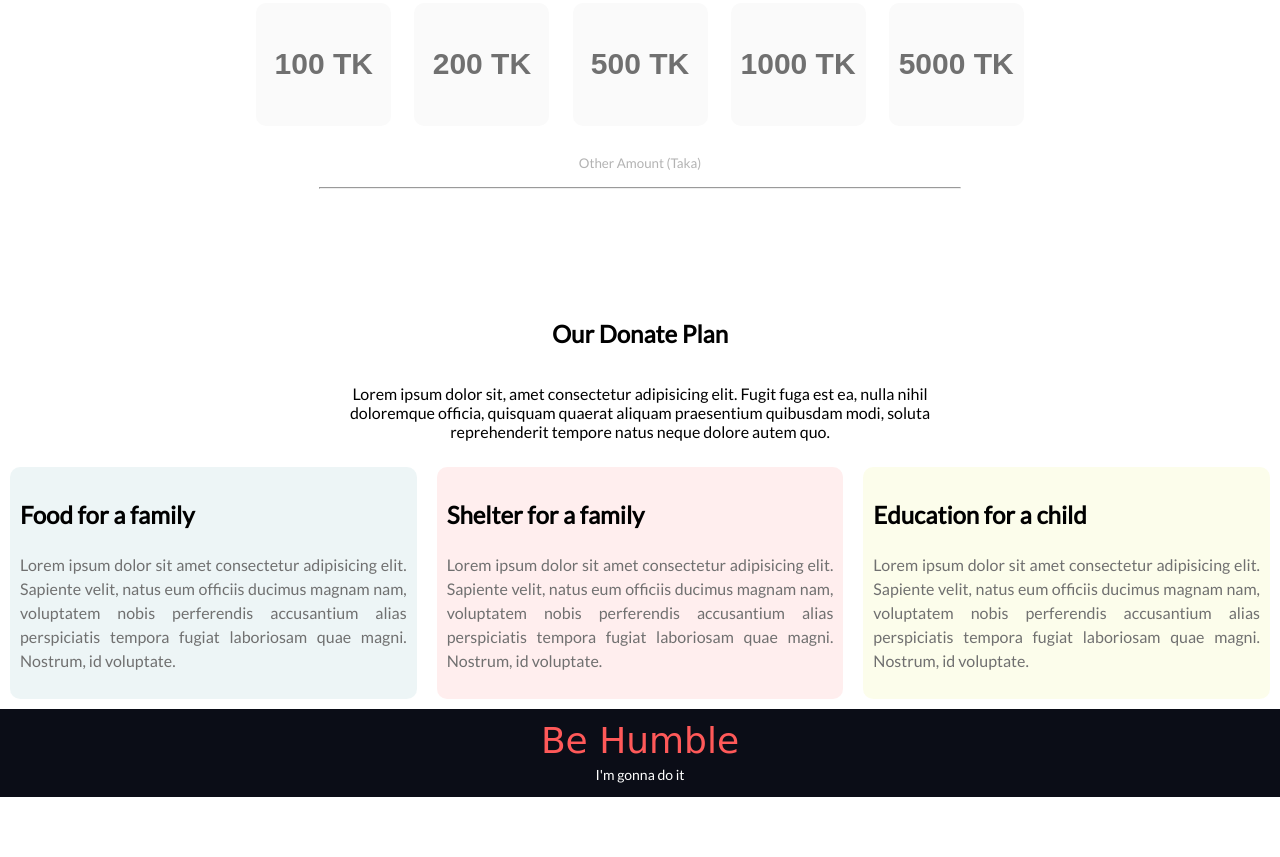
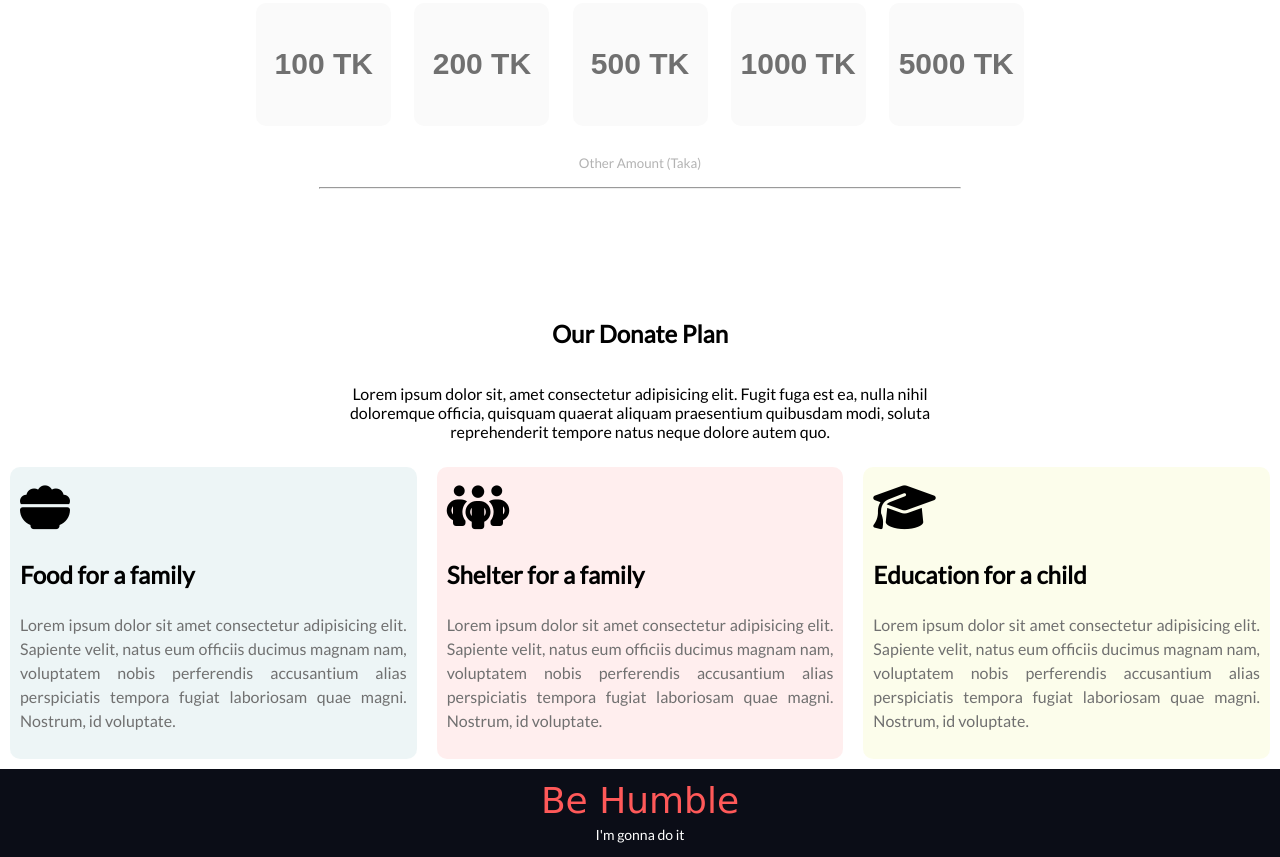
Before and after one commit to Al-Shaharia-Ifty/dontate-today-assientment-repo, a plain HTML site: page index.html in a window 1280 px wide. Shown: the part 944-1801 px from the top of the page. Before the commit the page ends 1741 px from the top, so only its background shows below. Drawn offline with Linux system fonts and the light colour scheme; a web font is replaced by a local one.

Commit message:
donation done

```diff
--- a/index.html
+++ b/index.html
@@ -18,6 +18,10 @@
       href="https://fonts.googleapis.com/css2?family=Lato&family=The+Nautigal&display=swap"
       rel="stylesheet"
     />
+    <script
+      src="https://kit.fontawesome.com/ba1543d48e.js"
+      crossorigin="anonymous"
+    ></script>
   </head>
   <body>
     <!-- header -->
@@ -74,6 +78,9 @@
         </div>
         <div class="donate-plan">
           <div id="first-plan">
+            <div class="font">
+              <i class="fa-solid fa-bowl-food"></i>
+            </div>
             <h2>Food for a family</h2>
             <p>
               Lorem ipsum dolor sit amet consectetur adipisicing elit. Sapiente
@@ -83,6 +90,9 @@
             </p>
           </div>
           <div id="second-plan">
+            <div class="font">
+              <i class="fa-solid fa-people-group"></i>
+            </div>
             <h2>Shelter for a family</h2>
             <p>
               Lorem ipsum dolor sit amet consectetur adipisicing elit. Sapiente
@@ -92,6 +102,9 @@
             </p>
           </div>
           <div id="third-plan">
+            <div class="font">
+              <i class="fa-solid fa-graduation-cap"></i>
+            </div>
             <h2>Education for a child</h2>
             <p>
               Lorem ipsum dolor sit amet consectetur adipisicing elit. Sapiente
--- a/style.css
+++ b/style.css
@@ -135,6 +135,10 @@ body {
   border-radius: 10px;
   padding: 10px;
 }
+.font {
+  font-size: 50px;
+  text-align: start;
+}
 
 .footer {
   background-color: #0b0d17;
```
